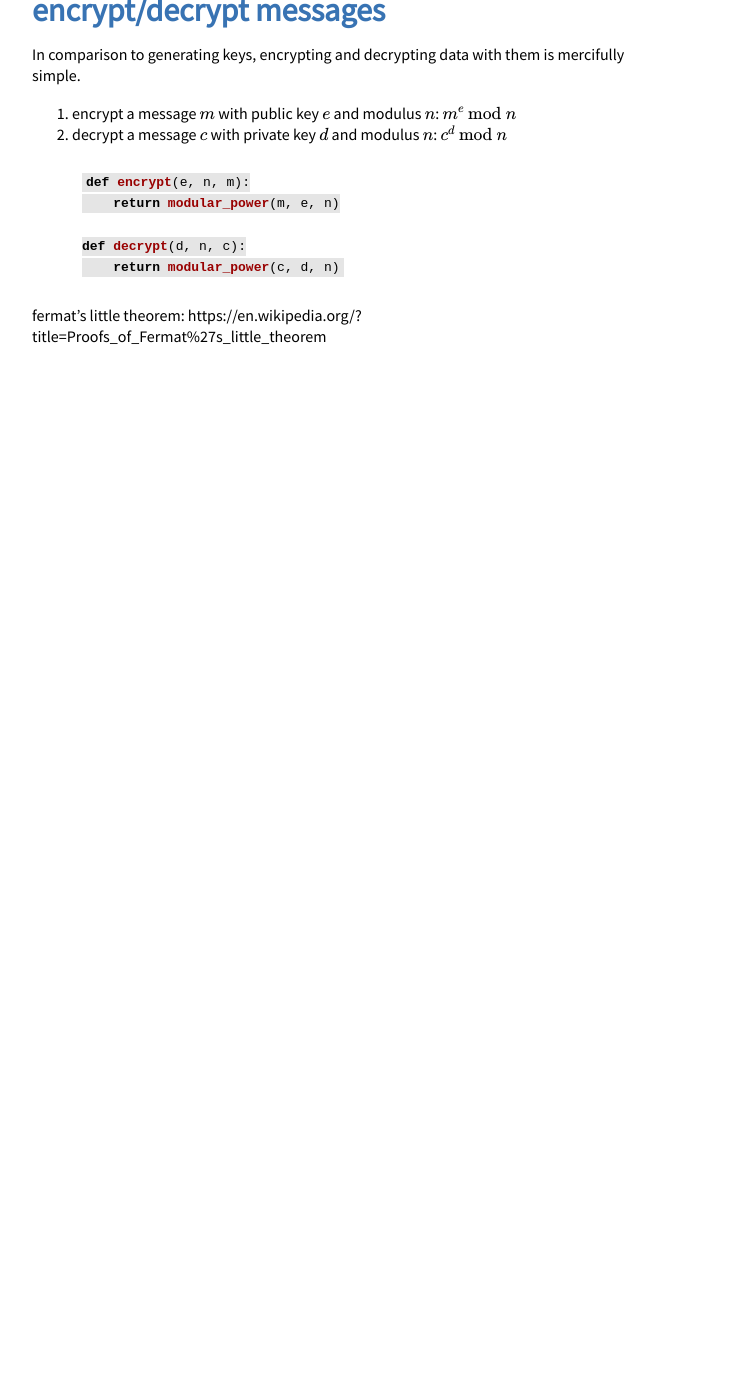
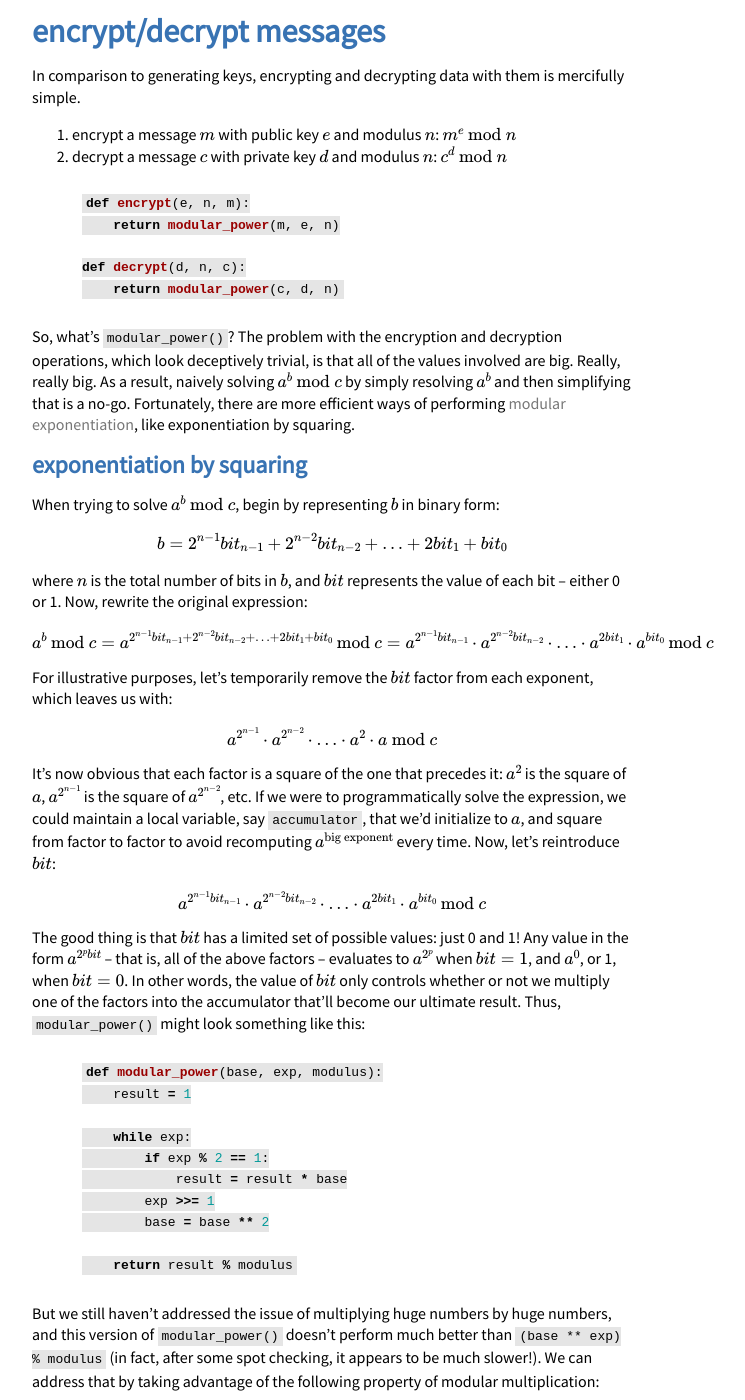
Before and after one commit to sevko/sevko.github.io, a Jekyll site: the page built from _posts/2015-06-14-rsa.md, in a window 1280 px wide and 1400 px high, scrolled down 12357 px. Shown: the whole window, without its empty margins (308-1053 px from the left). Built offline with Jekyll 4.4.1, drawn with Linux system fonts in a browser that asks for light colours; formulas are drawn with MathJax 3; comment, search, counter and statistics services are not loaded; before the commit the page ends 12705 px from its top, so only the background shows below that; some of the changed text lies outside the part shown.

Commit message:
Complete modular_power() section.
_posts/2015-06-14-rsa.md
	-Begin and finish the section about `modular_power()` -- that
	is, modular exponentiation.

```diff
--- a/_posts/2015-06-14-rsa.md
+++ b/_posts/2015-06-14-rsa.md
@@ -621,4 +621,105 @@
     return modular_power(c, d, n)
 {% endhighlight %}
 
+So, what's `modular_power()`? The problem with the encryption and decryption operations, which look
+deceptively trivial, is that all of the values involved are big. Really, really big. As a result, naively solving $$a ^
+b \imod c$$ by simply resolving $$a ^ b$$ and then simplifying that is a no-go. Fortunately, there are more efficient
+ways of performing [modular exponentiation](https://en.wikipedia.org/wiki/Modular_exponentiation), like exponentiation
+by squaring.
+
+## exponentiation by squaring
+When trying to solve $$a ^ b \imod c$$, begin by representing $$b$$ in binary form:
+
+$$b = 2 ^ {n - 1} bit_{n - 1} + 2 ^ {n - 2} bit_{n - 2} + \ldots + 2 bit_1 + bit_0$$
+
+where $$n$$ is the total number of bits in $$b$$, and $$bit$$ represents the value of each bit -- either 0 or 1. Now,
+rewrite the original expression:
+
+$$
+a ^ b \imod c =\\
+a ^ {2 ^ {n - 1} bit_{n - 1} + 2 ^ {n - 2} bit_{n - 2} + \ldots + 2 bit_1 + bit_0} \imod c =\\
+a ^ {2 ^ {n - 1} bit_{n - 1}} \cdot a ^ { 2 ^ {n - 2} bit_{n - 2}} \cdot \ldots \cdot a ^ {2 bit_1} \cdot a ^ {bit_0}
+  \imod c\\
+$$
+
+For illustrative purposes, let's temporarily remove the $$bit$$ factor from each exponent, which leaves us with:
+
+$$a ^ {2 ^ {n - 1}} \cdot a ^ { 2 ^ {n - 2}} \cdot \ldots \cdot a ^ {2} \cdot a \imod c$$
+
+It's now obvious that each factor is a square of the one that precedes it: $$a ^ {2}$$ is the square of $$a$$,
+$$a ^ {2 ^ {n - 1}}$$ is the square of $$a ^ { 2 ^ {n - 2}}$$, etc. If we were to programmatically solve the
+expression, we could maintain a local variable, say `accumulator`, that we'd initialize to $$a$$, and square from
+factor to factor to avoid recomputing $$a ^ {\text{big exponent}}$$ every time. Now, let's reintroduce $$bit$$:
+
+$$
+a ^ {2 ^ {n - 1} bit_{n - 1}} \cdot a ^ { 2 ^ {n - 2} bit_{n - 2}} \cdot \ldots \cdot a ^ {2 bit_1} \cdot a ^ {bit_0}
+  \imod c\\
+$$
+
+The good thing is that $$bit$$ has a limited set of possible values: just 0 and 1! Any value in the form
+$$a ^ {2 ^ p bit}$$ -- that is, all of the above factors -- evaluates to $$a ^ {2 ^ p}$$ when $$bit = 1$$,
+and $$a ^ 0$$, or 1, when $$bit = 0$$. In other words, the value of $$bit$$ only controls whether or not we multiply
+one of the factors into the accumulator that'll become our ultimate result. Thus, `modular_power()` might look
+something like this:
+
+{% highlight python table %}
+def modular_power(base, exp, modulus):
+    result = 1
+
+    while exp:
+        if exp % 2 == 1:
+            result = result * base
+        exp >>= 1
+        base = base ** 2
+
+    return result % modulus
+{% endhighlight %}
+
+But we still haven't addressed the issue of multiplying huge numbers by huge numbers, and this version of
+`modular_power()` doesn't perform much better than `(base ** exp) % modulus` (in fact, after some spot checking, it
+appears to be much slower!). We can address that by taking advantage of the following property of modular
+multiplication:
+
+$$xy \imod z = (x \imod z)(y \imod z) \imod z$$
+
+We can prove it by rewriting $$x$$ and $$y$$ in terms of $$z$$:
+
+$$
+x = q_x z + r_x\\
+y = q_y z + r_y
+$$
+
+and substituting that into the original expression:
+
+$$
+xy \imod z =\\
+(q_x z + r_x) (q_y z + r_y) \imod z =\\
+q_x q_y z ^ 2 + q_x z r_y + r_x q_y z + r_x r_y \imod z =\\
+z(q_x q_y z + q_x r_y + r_x q_y) + r_x r_y \imod z =\\
+r_x r_y \imod z
+$$
+
+We're able to remove the entire chunk of the expression that gets multiplied by $$z$$ because it's by definition
+divisible by $$z$$, meaning that, taken $$\imod z$$, it would equal 0, and wouldn't contribute anything to the sum.
+Thus, $$xy \imod z$$ equals $$r_x r_y \imod z$$, or $$(x \imod z)(y \imod z) \imod z$$.
+
+Using that, we can make the following adjustment to our initial implementation:
+
+{% highlight python table %}
+def modular_power(base, exp, modulus):
+    result = 1
+    base %= modulus
+
+    while exp:
+        if exp % 2 == 1:
+            result = (result * base) % modulus
+        exp >>= 1
+        base = (base ** 2) % modulus
+
+    return result
+{% endhighlight %}
+
+We're now taking `% modulus` in a bunch of places, which is valid due to the above property and prevents the value of
+both `result` and `base` from growing out of control.
+
 fermat's little theorem: https://en.wikipedia.org/?title=Proofs_of_Fermat%27s_little_theorem
```
